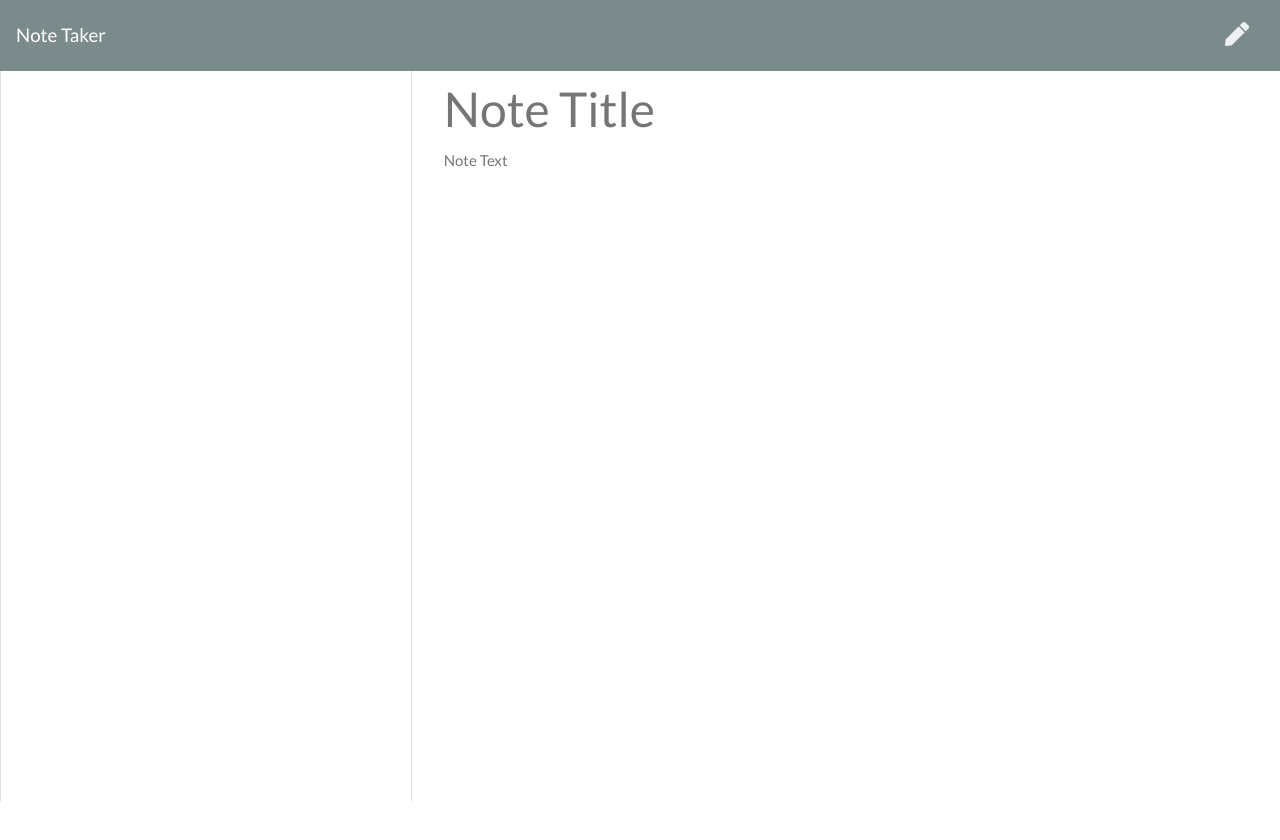
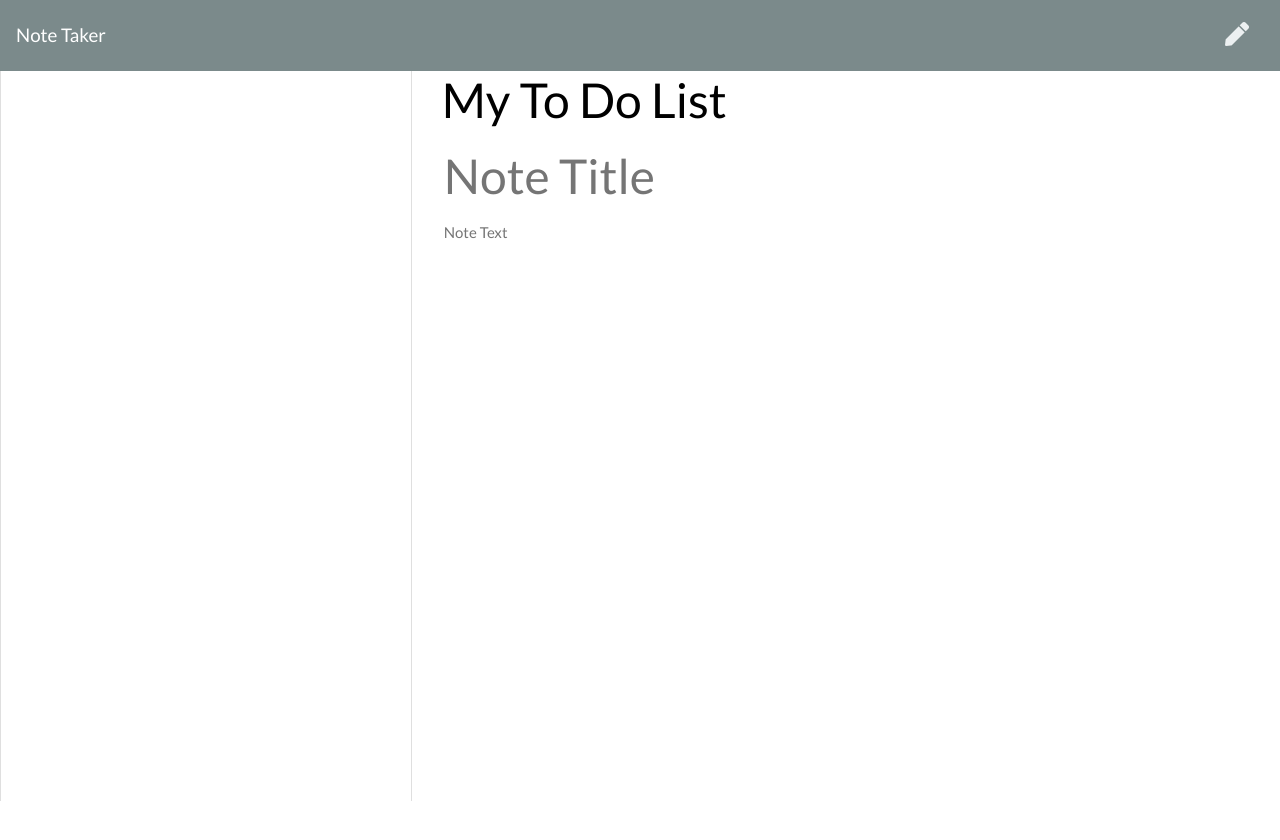
Before and after one commit to paytonbanks/Note-Taker, a website: page public/notes.html in a window 1280 px wide. Before the commit the page ends 806 px from the top, so only its background shows below. Drawn offline with nearby package versions, Linux system fonts and the light colour scheme; no server answers.

Commit message:
Added 'title' and padding to notes.html

```diff
--- a/db/db.json
+++ b/db/db.json
@@ -1 +1 @@
-[{"title":"Test Title","text":"Test text"},{"id":37,"title":"Groceries","text":"Get list in phone notes"},{"id":21,"title":"Save Notes","text":"Use the disk icon to save notes"}]
+[{"title":"Test Title","text":"Test text"},{"id":3,"title":"Homework","text":"Assignments 1-10"}]
--- a/public/assets/css/styles.css
+++ b/public/assets/css/styles.css
@@ -25,12 +25,13 @@ html, body {
 .note-textarea {
   resize: none;
   height: calc(100% - 63px);
-  padding-top: 15px;
+  padding-top: 20px;
+
 }
 
 .note-title {
   height: 50px;
-  margin-top: 13px;
+  margin-top: 15px;
   font-size: 3rem;
 }
 
@@ -68,3 +69,8 @@ html, body {
   padding: 20px;
   cursor: pointer;
 }
+
+h1 {
+  color: black;
+
+}
--- a/public/notes.html
+++ b/public/notes.html
@@ -30,6 +30,7 @@
         </div>
       </div>
       <div class="col-8">
+        <h1>My To Do List</h1>
         <input class="note-title" placeholder="Note Title" maxlength="28" type="text">
         <textarea class="note-textarea" placeholder="Note Text"></textarea>
       </div>
```
